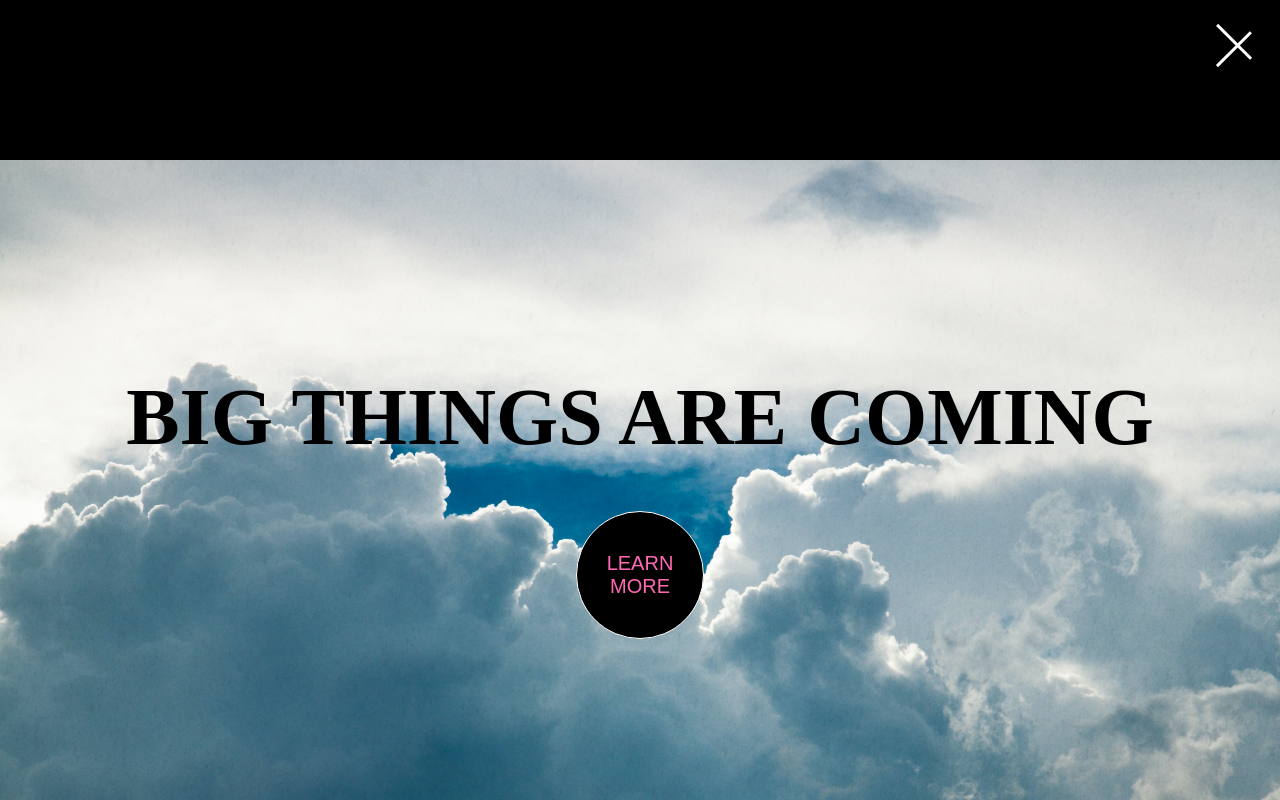
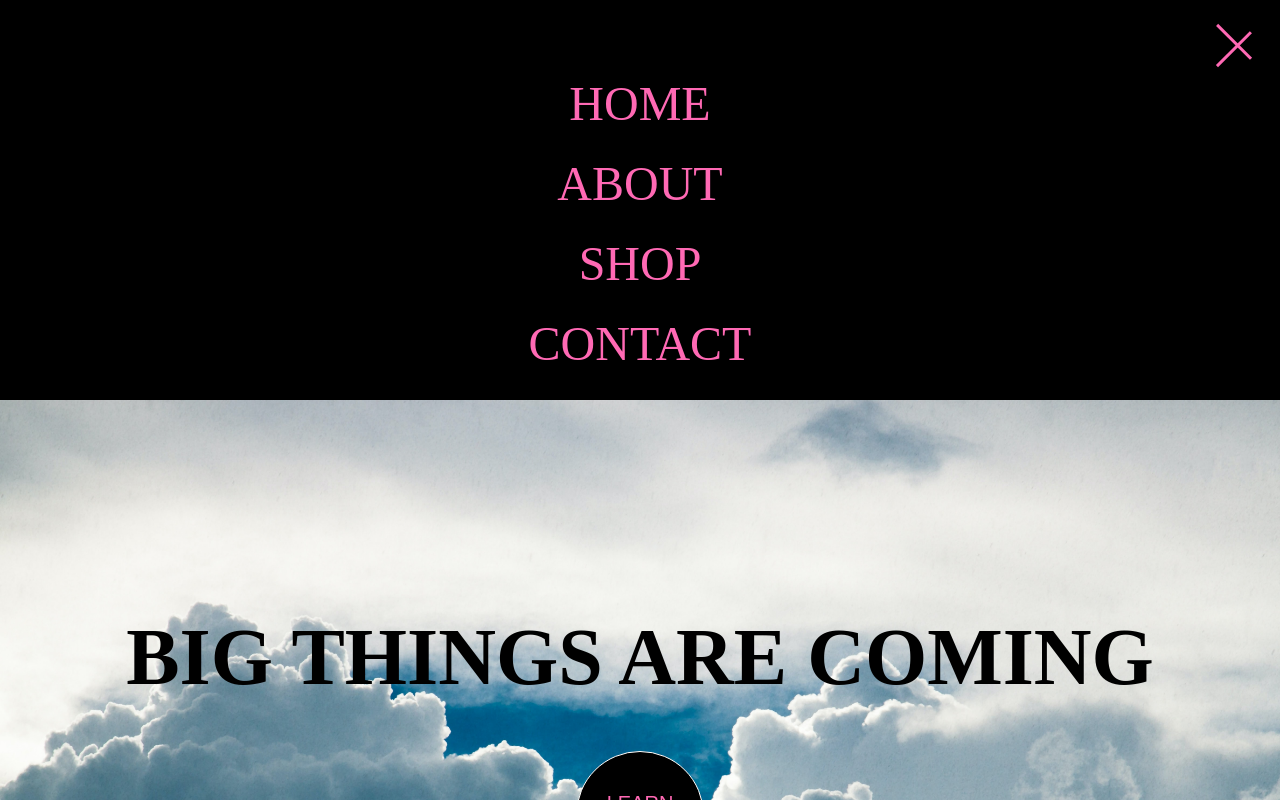
Before and after one commit to hkennedyvi/store, a React (Create React App) app: page / in a window 1280 px wide. Both pictures are taken after a click on the button 1234 px from the left and 45 px from the top of the page. Shown: the top 800 px of the page. Built offline with nearby package versions, Linux system fonts and the light colour scheme.

Commit message:
nav items styling

```diff
--- a/src/components/NavBar/index.jsx
+++ b/src/components/NavBar/index.jsx
@@ -18,6 +18,20 @@ function NavBar() {
                 <div className={`burger-line ${burgerStatus}`}></div>
                 <div className={`burger-line ${burgerStatus}`}></div>
             </button>
+            <ul className="nav-list">
+                <li className={navBarExpanded ? "nav-item-expand" : "nav-item"}>
+                    HOME
+                  </li>
+                <li className={navBarExpanded ? "nav-item-expand" : "nav-item"}>
+                    ABOUT
+                  </li>
+                <li className={navBarExpanded ? "nav-item-expand" : "nav-item"}>
+                    SHOP
+                  </li>
+                <li className={navBarExpanded ? "nav-item-expand" : "nav-item"}>
+                    CONTACT
+                  </li>
+            </ul>
         </nav>
     );
 }
--- a/src/components/NavBar/navbar.scss
+++ b/src/components/NavBar/navbar.scss
@@ -7,8 +7,33 @@
     transition: height 200ms ease, background-color 200ms ease;
 }
 
+.nav-list {
+    color: hotpink;
+    line-height: 5rem;
+    list-style: none;
+    text-align: center;
+    margin: 0;
+    padding: 4rem 0 0 0;
+    font-size: 3rem;
+}
+
+.nav-item {
+    visibility: hidden;
+    opacity: 0;
+}
+
+.nav-item-expand {
+    visibility: visible;
+    opacity: 1;
+    transition: visibility 500ms, opacity 1000ms linear;
+}
+
+.nav-item-expand:hover {
+    background: rgb(15, 15, 15);
+}
+
 .navbar-expand {
-    height: 10rem;
+    height: 25rem;
     background: black;
     color: white;
     transition: height 200ms ease, background-color 200ms ease;
@@ -25,7 +50,7 @@
  .burger-line {
     width: 3rem;
     height: 0.2rem;
-    background: white;
+    background: hotpink;
     margin: 0.75rem 0;
     transition: 500ms;
  }
```
Lines whose indentation alone changed are shown as unchanged.
